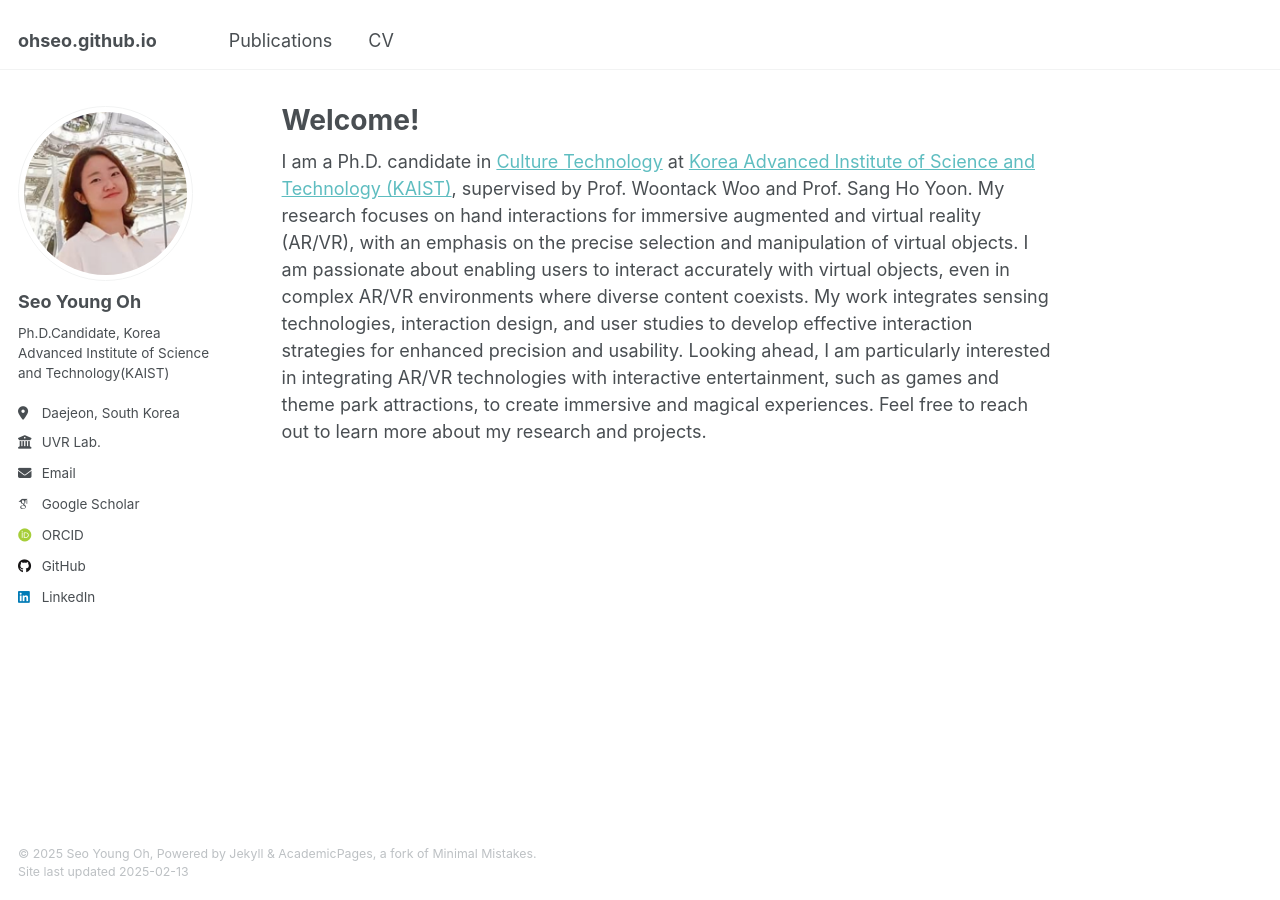
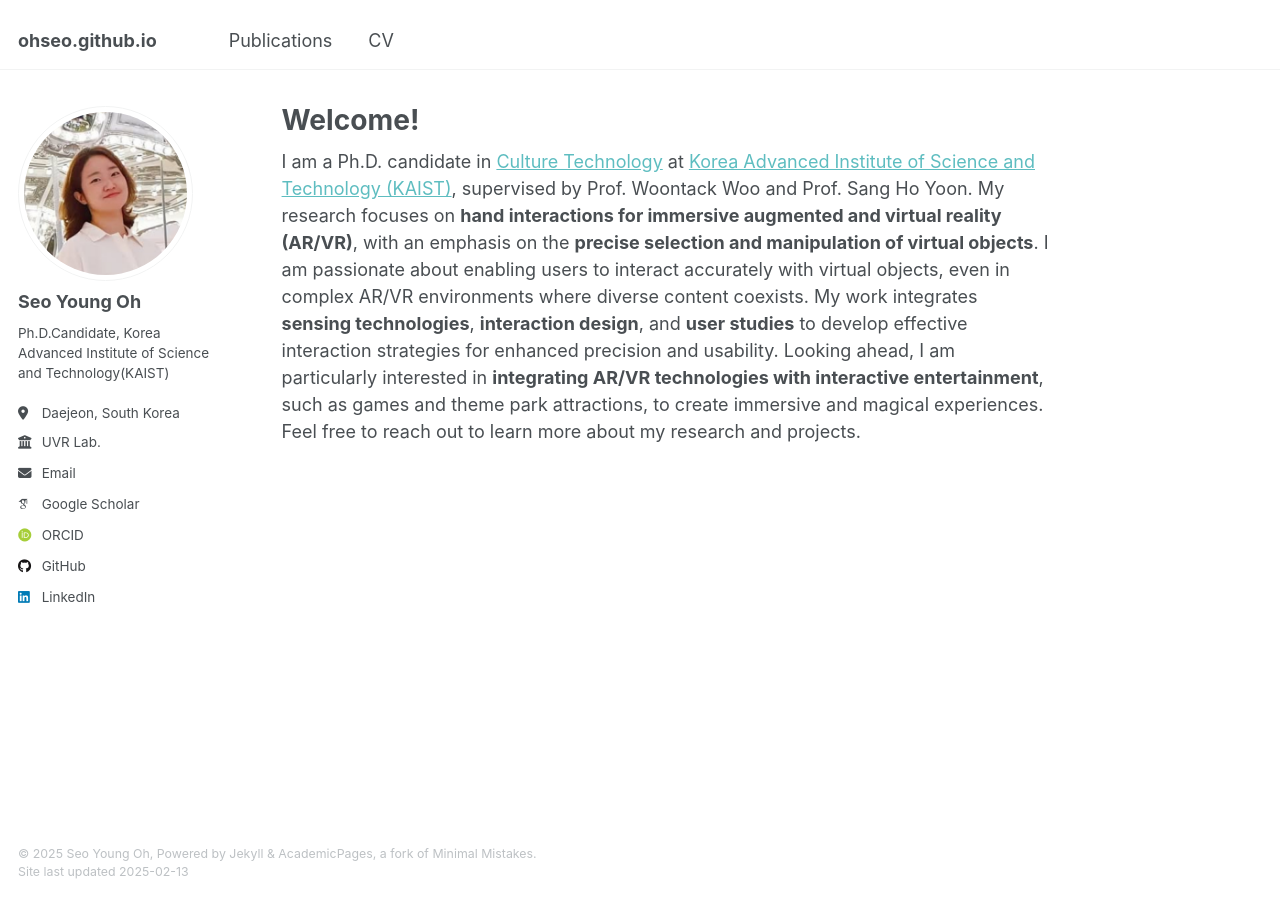
Before and after one commit to ohseo/ohseo.github.io, a Jekyll site: the page built from _pages/about.md, in a window 1280 px wide. Built offline with Jekyll 4.4.1, drawn with Linux system fonts in a browser that asks for light colours; some web fonts are replaced.

Commit message:
bold face in about.

```diff
--- a/_pages/about.md
+++ b/_pages/about.md
@@ -7,4 +7,4 @@ redirect_from:
   - /about.html
 ---
 
-I am a Ph.D. candidate in <a href='http://ct.kaist.ac.kr'>Culture Technology</a> at <a href='http://kaist.ac.kr'>Korea Advanced Institute of Science and Technology (KAIST)</a>, supervised by Prof. Woontack Woo and Prof. Sang Ho Yoon. My research focuses on hand interactions for immersive augmented and virtual reality (AR/VR), with an emphasis on the precise selection and manipulation of virtual objects. I am passionate about enabling users to interact accurately with virtual objects, even in complex AR/VR environments where diverse content coexists. My work integrates sensing technologies, interaction design, and user studies to develop effective interaction strategies for enhanced precision and usability. Looking ahead, I am particularly interested in integrating AR/VR technologies with interactive entertainment, such as games and theme park attractions, to create immersive and magical experiences. Feel free to reach out to learn more about my research and projects.
+I am a Ph.D. candidate in <a href='http://ct.kaist.ac.kr'>Culture Technology</a> at <a href='http://kaist.ac.kr'>Korea Advanced Institute of Science and Technology (KAIST)</a>, supervised by Prof. Woontack Woo and Prof. Sang Ho Yoon. My research focuses on <b>hand interactions for immersive augmented and virtual reality (AR/VR)</b>, with an emphasis on the <b>precise selection and manipulation of virtual objects</b>. I am passionate about enabling users to interact accurately with virtual objects, even in complex AR/VR environments where diverse content coexists. My work integrates <b>sensing technologies</b>, <b>interaction design</b>, and <b>user studies</b> to develop effective interaction strategies for enhanced precision and usability. Looking ahead, I am particularly interested in <b>integrating AR/VR technologies with interactive entertainment</b>, such as games and theme park attractions, to create immersive and magical experiences. Feel free to reach out to learn more about my research and projects.
```
